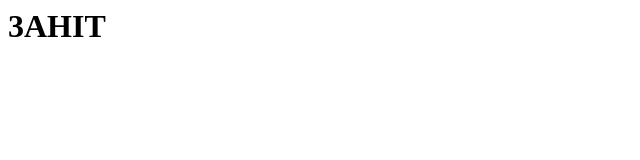
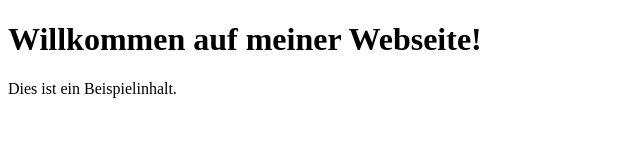
Before and after one commit to BrandnerChristoph/2025-3AHIT-ITP-Intro, a plain HTML site: page index.html in a window 1280 px wide. Shown: the whole page, without its empty margins (0-640 px from the left). Drawn offline with Linux system fonts and the light colour scheme.

Commit message:
update index

```diff
--- a/index.html
+++ b/index.html
@@ -1 +1,12 @@
-<h1>3AHIT</h1>
+<!DOCTYPE html>
+<html lang="de">
+<head>
+<meta charset="UTF-8">
+<meta name="viewport" content="width=device-width, initial-scale=1.0">
+<title>Meine erste Webseite</title>
+</head>
+<body>
+<h1>Willkommen auf meiner Webseite!</h1>
+<p>Dies ist ein Beispielinhalt.</p>
+</body>
+</html>
```
